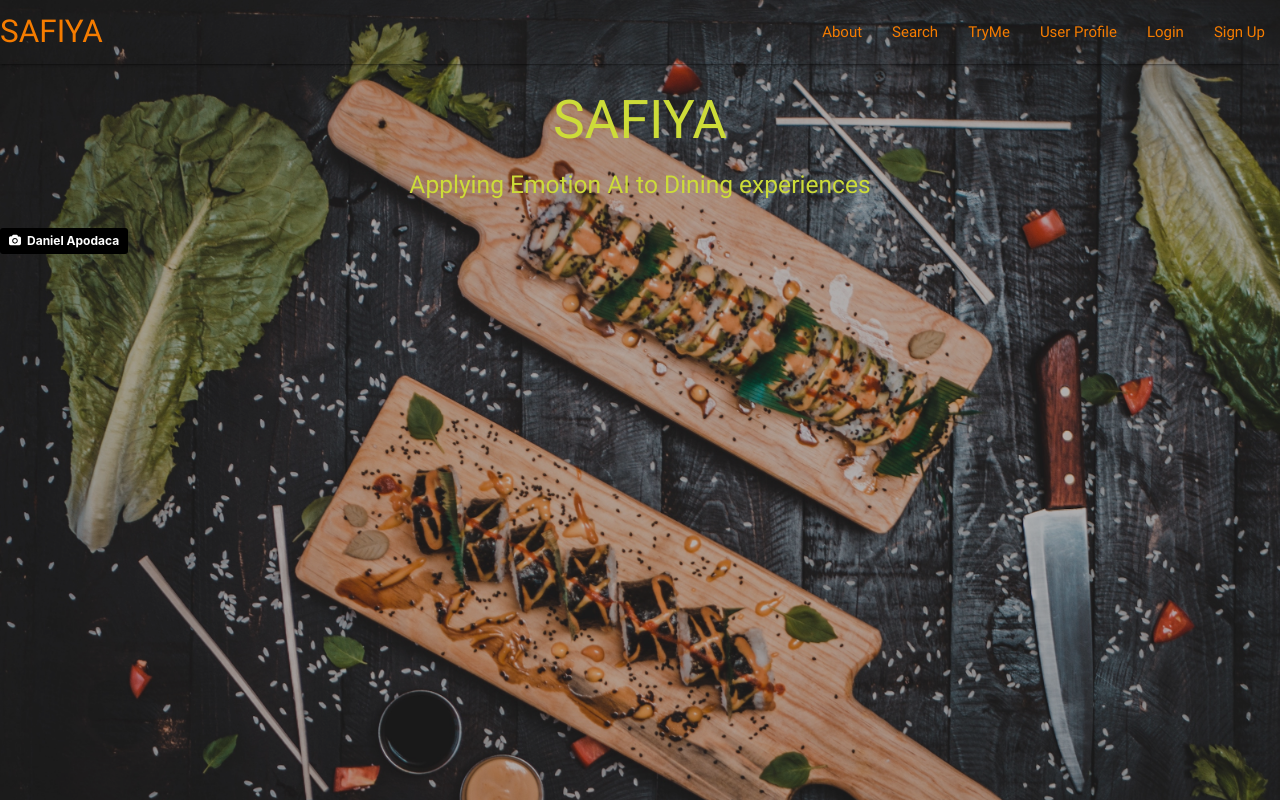
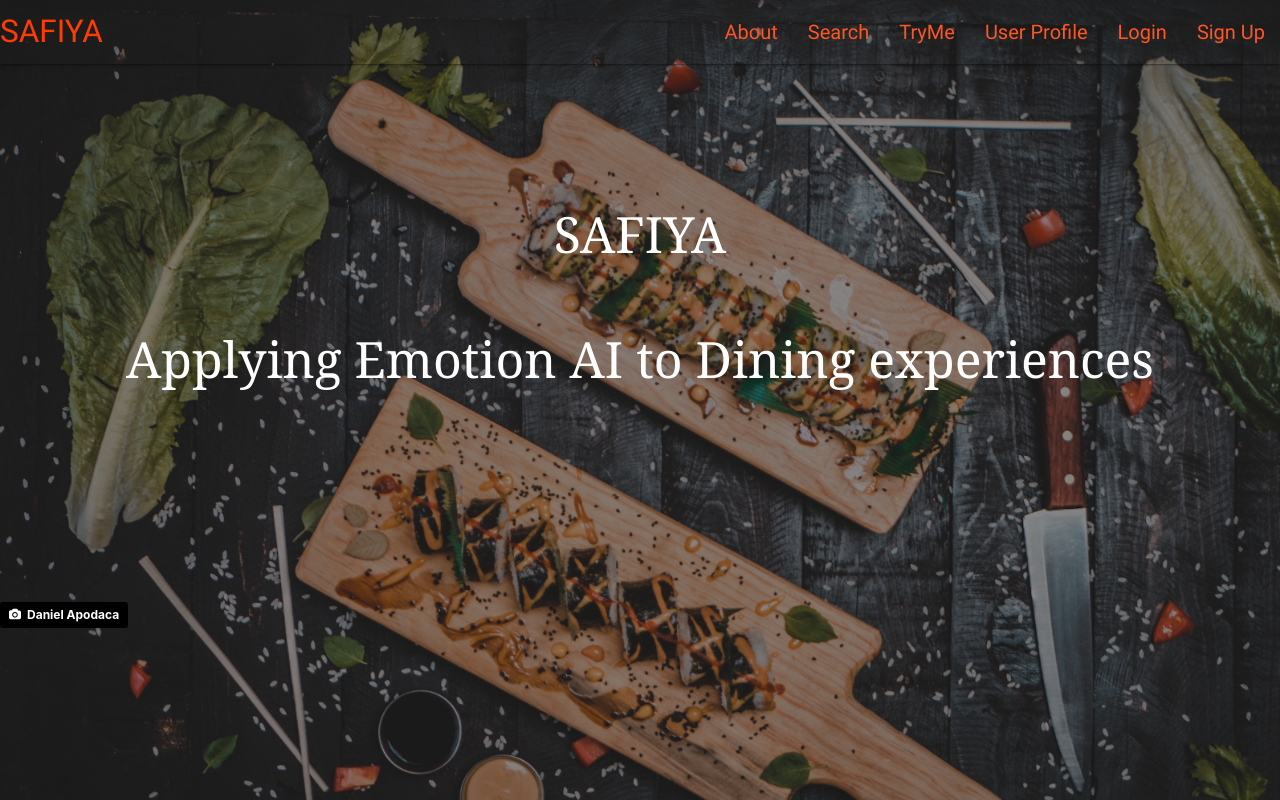
Before and after one commit to dvgupta90/VADERSentiment---Project, a Flask app: page / in a window 1280 px wide. Run offline with Flask 2, Linux system fonts and the light colour scheme; some libraries are stand-ins or nearby versions.

Commit message:
more CSS styling 3

```diff
--- a/static/css/personal_stylesheet.css
+++ b/static/css/personal_stylesheet.css
@@ -14,7 +14,7 @@
     }
 
 .color-block {
-  background: rgba(26, 26, 26, 0.30); /* translucent black */
+  background: rgba(26, 26, 26, 0.50); /* translucent black */
     position: absolute;
     top: 0;
     left: 0;
@@ -30,45 +30,10 @@
     /*height: 50%;*/
 }
 
-/*.form input[type=email], input[type=password], input[type=text], select {
-        width: 100%;
-        padding: 12px 20px;
-        margin: 8px 0;
-        /*display: inline-block;*/
-      /*  border: 1px solid #ccc;
-        border-radius: 4px;
-        box-sizing: border-box;*/
-/*    }
 
 
-    input[type=submit] {
-        width: 100%;
-        background-color: #4CAF50;
-        color: white;
-        padding: 14px 20px;
-        margin: 8px 0;
-        border: none;
-        border-radius: 4px;
-        cursor: pointer;
-    }
-
-    input[type=submit]:hover {
-        background-color: #45a049;
-    }*/
 
 
-/*.pattern {
-  background: url(“http://duniakulinerbandung.com/wp-content/uploads/2014/12/1-o.jpg“);
-  position: absolute;
-  z-index: -2;
-  width: 100%;
-  height: 100%;
-  margin: 0;
-  padding: 0;
-  background-repeat: repeat;
-  top: 0
-  left: 0;
-}*/
 .pattern {
     background-image: url("http://www.zlatapalicica.si/wp-content/uploads/2017/06/food.png");
     background-repeat: repeat;
@@ -90,3 +55,9 @@ h1{
     color:#ff5252;
     font-family: Georgia;
 }
+
+
+
+.mynavclass{
+        font-size: 20px
+       }
--- a/templates/base.html
+++ b/templates/base.html
@@ -9,7 +9,9 @@
       <!--Let browser know website is optimized for mobile-->
       <meta name="viewport" content="width=device-width, initial-scale=1.0"/>
 
-      <style type="text/css"></style>
+
+
+
 
  {% block head %}
  {% endblock head %}
@@ -23,17 +25,17 @@
     <!-- ################### Nav bar ###################################### -->
     <nav>
       <div class="nav-wrapper transparent">
-        <a href="/" class="brand-logo orange-text text-darken-2">SAFIYA</a>
+        <a href="/" class="brand-logo deep-orange-text text-accent-3 ">SAFIYA</a>
         <ul class="right hide-on-med-and-down" >
-          <li><a href="/about" class="orange-text text-darken-2">About</a></li>
-          <li><a href="/search" class="orange-text text-darken-2">Search</a></li>
-          <li><a href="/check_your_review" class="orange-text text-darken-2">TryMe</a></li>
-          <li><a href="/profile" class="orange-text text-darken-2">User Profile</a></li>
+          <li><a href="/about" class="deep-orange-text mynavclass">About</a></li>
+          <li><a href="/search" class="deep-orange-text mynavclass">Search</a></li>
+          <li><a href="/check_your_review" class="deep-orange-text mynavclass">TryMe</a></li>
+          <li><a href="/profile" class="deep-orange-text mynavclass">User Profile</a></li>
           {% if "user_id" in session %}
-          <li><a href="/logout" class="orange-text text-darken-2">Logout</a></li>
+          <li><a href="/logout" class="deep-orange-text mynavclass">Logout</a></li>
           {% else %}
-          <li><a href="/login" class="orange-text text-darken-2">Login</a></li>
-          <li><a href="/register" class="orange-text text-darken-2">Sign Up</a></li>
+          <li><a href="/login" class="deep-orange-text mynavclass">Login</a></li>
+          <li><a href="/register" class="deep-orange-text mynavclass">Sign Up</a></li>
           {% endif %}
         </ul>
       </div>
--- a/templates/homepage.html
+++ b/templates/homepage.html
@@ -1,8 +1,14 @@
 {% extends 'base.html' %}
 {% block head %}
-<style type="text/css"> h1 {
+<style type="text/css">
+    h1 {
     color: green;
-}
+        }
+
+    p{
+        font-family: Georgia;
+        font-size: 50px
+    }
 
 </style>
 
@@ -17,14 +23,23 @@
 <div class = "color-block"></div>
 
 
+<br>
+<br>
+<br>
+
 <div class="row">
-  <h2 class="center-align lime-text accent-3">SAFIYA</h2>
-  <h5 class="center-align lime-text accent-3">
+  <p class="center-align white-text ">SAFIYA</p>
+  <p class="center-align white-text">
       Applying Emotion AI to Dining experiences
-  </h5>
+  </p>
 </div>
 
-
+<br>
+<br>
+<br>
+<br>
+<br>
+<br>
 <!--   ################# photo credit ############################################## -->
 
 <a style="background-color:black;color:white;text-decoration:none;padding:4px 6px;font-family:-apple-system, BlinkMacSystemFont, &quot;San Francisco&quot;, &quot;Helvetica Neue&quot;, Helvetica, Ubuntu, Roboto, Noto, &quot;Segoe UI&quot;, Arial, sans-serif;font-size:12px;font-weight:bold;line-height:1.2;display:inline-block;border-radius:3px" href="https://unsplash.com/@danielapodaca96?utm_medium=referral&amp;utm_campaign=photographer-credit&amp;utm_content=creditBadge" target="_blank" rel="noopener noreferrer" title="Download free do whatever you want high-resolution photos from Daniel Apodaca"><span style="display:inline-block;padding:2px 3px"><svg xmlns="http://www.w3.org/2000/svg" style="height:12px;width:auto;position:relative;vertical-align:middle;top:-1px;fill:white" viewBox="0 0 32 32"><title>unsplash-logo</title><path d="M20.8 18.1c0 2.7-2.2 4.8-4.8 4.8s-4.8-2.1-4.8-4.8c0-2.7 2.2-4.8 4.8-4.8 2.7.1 4.8 2.2 4.8 4.8zm11.2-7.4v14.9c0 2.3-1.9 4.3-4.3 4.3h-23.4c-2.4 0-4.3-1.9-4.3-4.3v-15c0-2.3 1.9-4.3 4.3-4.3h3.7l.8-2.3c.4-1.1 1.7-2 2.9-2h8.6c1.2 0 2.5.9 2.9 2l.8 2.4h3.7c2.4 0 4.3 1.9 4.3 4.3zm-8.6 7.5c0-4.1-3.3-7.5-7.5-7.5-4.1 0-7.5 3.4-7.5 7.5s3.3 7.5 7.5 7.5c4.2-.1 7.5-3.4 7.5-7.5z"></path></svg></span><span style="display:inline-block;padding:2px 3px">Daniel Apodaca</span></a>
--- a/templates/reviews.html
+++ b/templates/reviews.html
@@ -39,7 +39,7 @@
 
 <br>
 <div id='vader'>
-  <h5>VADER computed Sentiment score of Reviews</h5>
+  <h5>User Reviews and their computed Sentiment scores</h5>
 
 
   <br>
```
Also changed, not shown: templates/about_page.html (+8 -2 lines).
